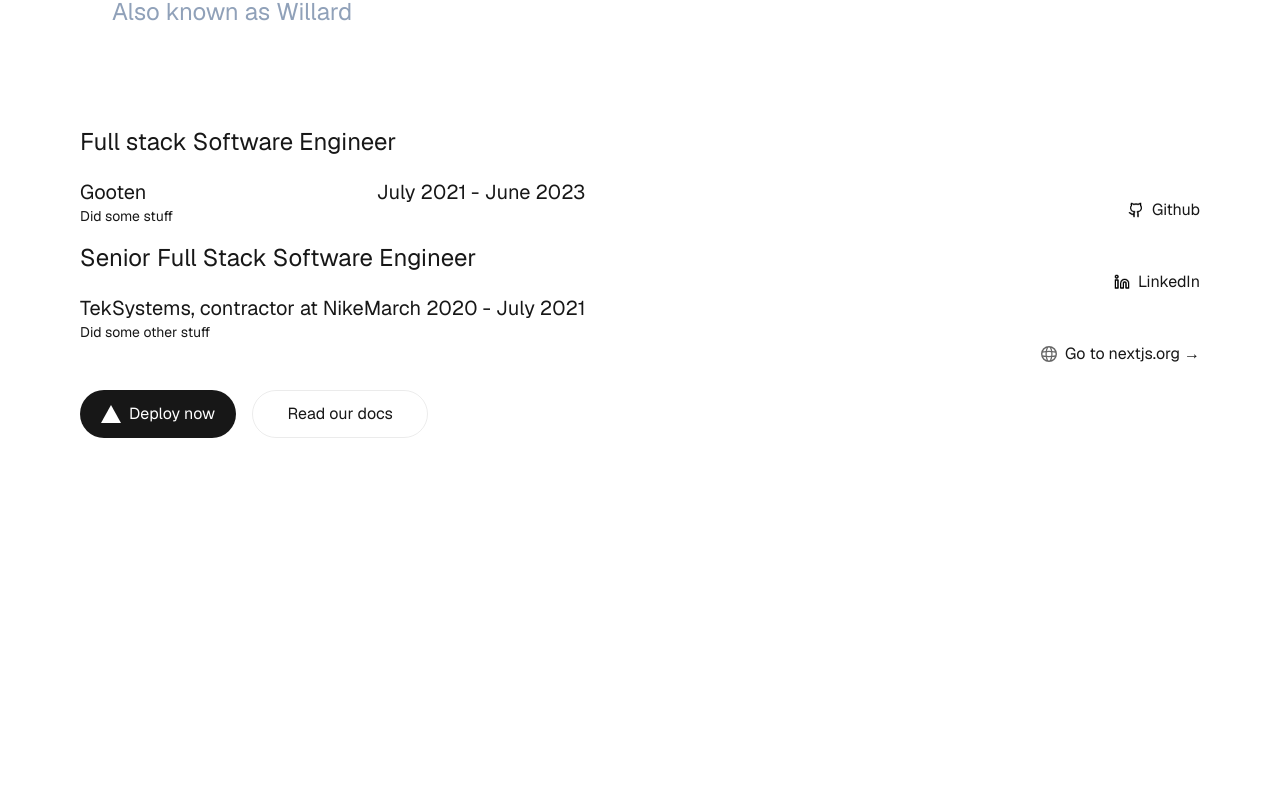
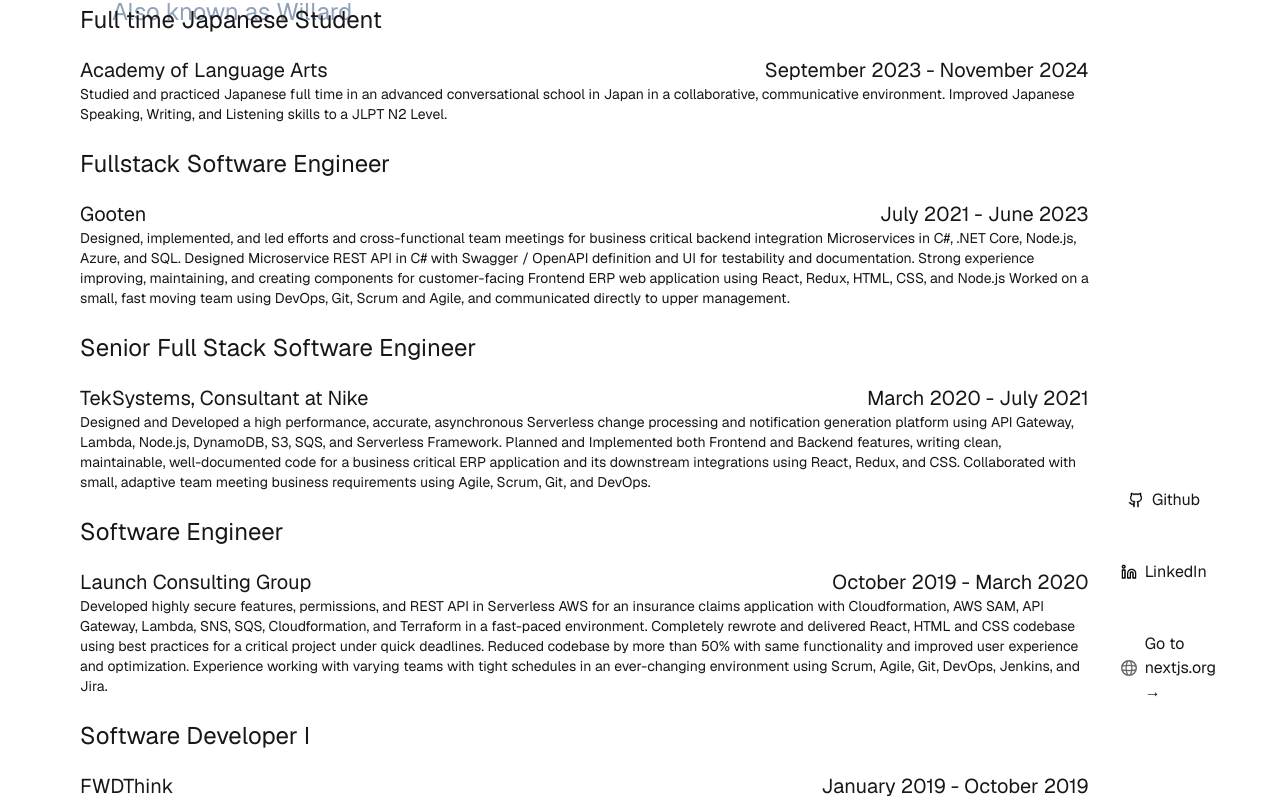
Before and after one commit to koutsopoulosw/nextjs-typescript-personal-site, a Next.js app: page / in a window 1280 px wide. Shown: the part 160-960 px from the top of the page. Before the commit the page ends 800 px from the top, so only its background shows below. Built offline with nearby package versions, Linux system fonts and the light colour scheme.

Commit message:
Adding more work history

```diff
--- a/src/app/data/resumeItemData.tsx
+++ b/src/app/data/resumeItemData.tsx
@@ -7,18 +7,61 @@ type ResumeItemData = {
 }
 
 const resumeItemList : ResumeItemData[] = [{
+  startDate : "September 2023",
+  endDate : "November 2024",
+  companyName : "Academy of Language Arts",
+  jobTitle : "Full time Japanese Student",
+  description : "Studied and practiced Japanese full time in an advanced conversational school in Japan in a collaborative, communicative environment.\n \
+    Improved Japanese Speaking, Writing, and Listening skills to a JLPT N2 Level."
+  },
+  {
   startDate : "July 2021",
   endDate : "June 2023",
   companyName : "Gooten",
-  jobTitle : "Full stack Software Engineer",
-  description : "Did some stuff"
+  jobTitle : "Fullstack Software Engineer",
+  description : "Designed, implemented, and led efforts and cross-functional team meetings for business critical backend integration Microservices in C#, .NET Core, Node.js, Azure, and SQL. \n \
+    Designed Microservice REST API in C# with Swagger / OpenAPI definition and UI for testability and documentation. \n \
+    Strong experience improving, maintaining, and creating components for customer-facing Frontend ERP web application using React, Redux, HTML, CSS, and Node.js \n \
+    Worked on a small, fast moving team using DevOps, Git, Scrum and Agile, and communicated directly to upper management."
 },
 {
   startDate : "March 2020",
   endDate : "July 2021",
-  companyName : "TekSystems, contractor at Nike",
+  companyName : "TekSystems, Consultant at Nike",
   jobTitle : "Senior Full Stack Software Engineer",
-  description : "Did some other stuff"
+  description : "Designed and Developed a high performance, accurate, asynchronous Serverless change processing and notification generation platform using API Gateway, Lambda, Node.js, DynamoDB, S3, SQS, and Serverless Framework. \n \
+    Planned and Implemented both Frontend and Backend features, writing clean, maintainable, well-documented code for a business critical ERP application and its downstream integrations using React, Redux, and CSS. \n \
+    Collaborated with small, adaptive team meeting business requirements using Agile, Scrum, Git, and DevOps."
+},
+{
+  startDate : "October 2019",
+  endDate : "March 2020",
+  companyName : "Launch Consulting Group",
+  jobTitle : "Software Engineer",
+  description : "Developed highly secure features, permissions, and REST API in Serverless AWS for an insurance claims application with Cloudformation, AWS SAM, API Gateway, Lambda, SNS, SQS, Cloudformation, and Terraform in a fast-paced environment. \n \
+    Completely rewrote and delivered React, HTML and CSS codebase using best practices for a critical project under quick deadlines. \n \
+    Reduced codebase by more than 50% with same functionality and improved user experience and optimization. \n \
+    Experience working with varying teams with tight schedules in an ever-changing environment using Scrum, Agile, Git, DevOps, Jenkins, and Jira."
+},
+{
+  startDate : "January 2019",
+  endDate : "October 2019",
+  companyName : "FWDThink",
+  jobTitle : "Software Developer I",
+  description : "Worked with clients directly to architect and implement frontend and backend features based directly on client requirements. \n \
+    Utilized React, React Native, DynamoDB, MongoDB, AWS Amplify, AppSync, GraphQL, Apollo, AWS Lambda, API Gateway, S3, Cognito, Cloudformation, HTML, CSS and AWS SAM to build, deploy, and deliver mobile apps, web apps, and REST API directly to customers. \n \
+    Part of very small, self-led team meeting customers directly to determine business needs, then implementing them with Scrum, Agile, Git, DevOps, and Kanban."
+},
+{
+  startDate : "February 2017",
+  endDate : "January 2019",
+  companyName : "Les Schwab",
+  jobTitle : "Software Developer I",
+  description : "Created serverless frontend and backend prototypes, REST API, and web applications using React, Lambda, S3, SQS, SNS, API Gateway, and deployed with CICD and Cloudformation. \n \
+    Developed Serverless AWS backend integrations to sync order data across important BI Databases using SQL and Snowflake. \n \
+    Developed new features for reporting software using Java, Eclipse, and Jasper reports. \n \
+    Developed new features for various fast prototype Web Applications in React, Javascript, HTML, CSS, Angular, and Typescript. \n \
+    Worked on a multidisciplinary team migrating to AWS Serverless in a fast environment using Agile, Scrum, DevOps, and Kanban."
 }];
 
 export type { ResumeItemData };
--- a/src/app/ui/resumeItem.tsx
+++ b/src/app/ui/resumeItem.tsx
@@ -6,7 +6,7 @@ interface IResumeItem {
 
 export const ResumeItem : React.FC<IResumeItem> = ({item}) => {
   return (
-    <li className="mb-4">
+    <li className="mb-6">
       <h2 className="text-l md:text-xl lg:text-2xl">{item.jobTitle}</h2>
       <br />
       <div className="flex flex-row justify-between">
```
